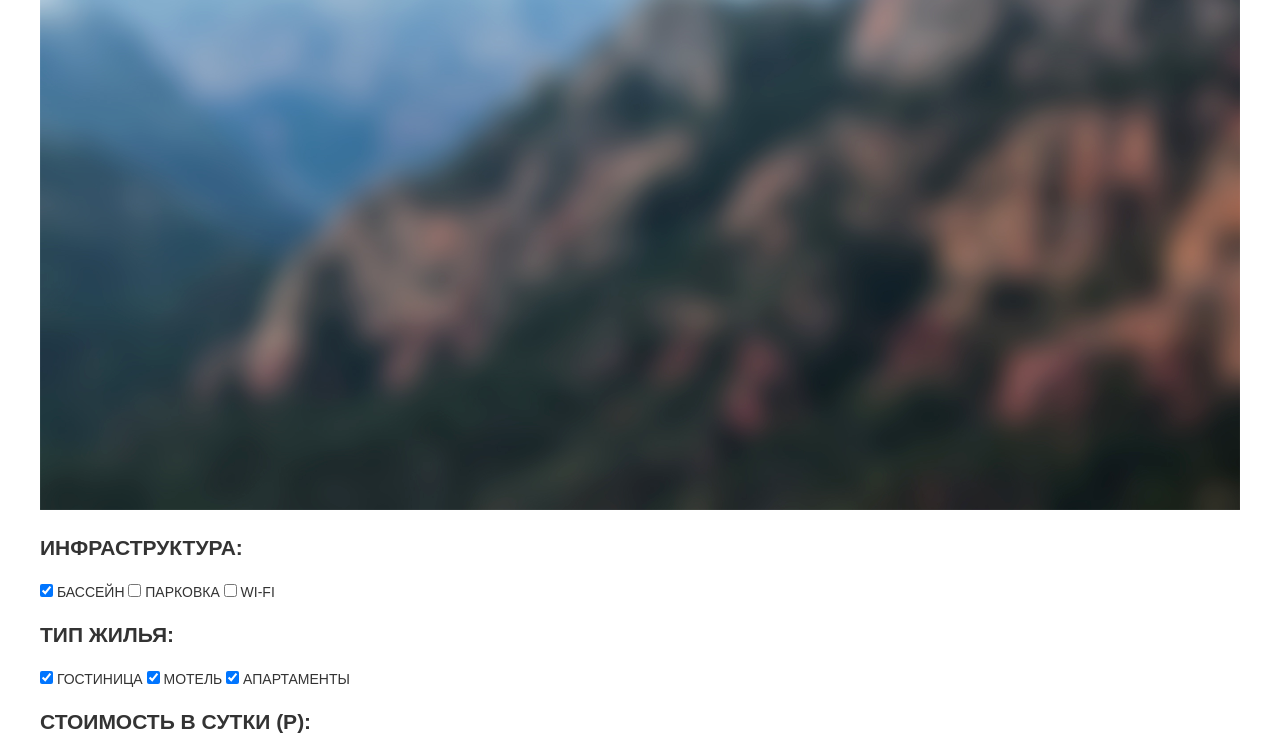
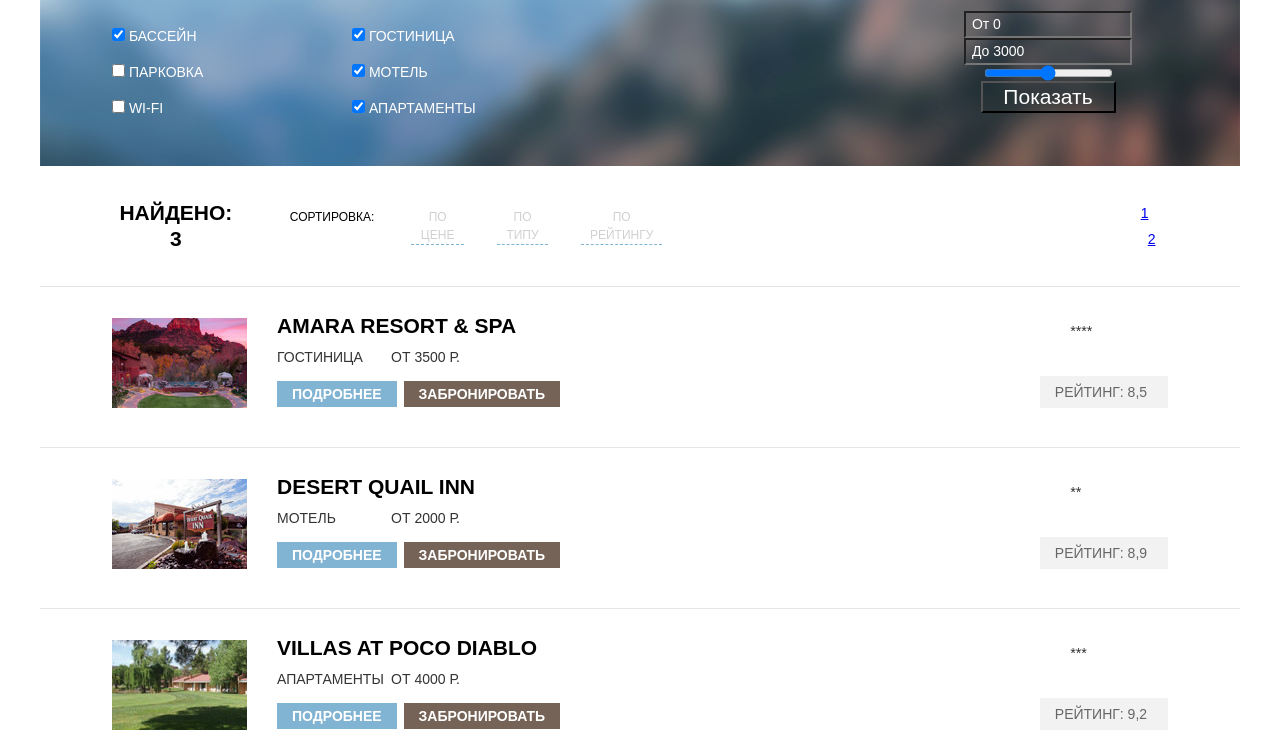
Before and after one commit to BigBlag/184582-sedona, a plain HTML site: page hotels.html in a window 1280 px wide. Shown: the part 108-858 px from the top of the page. Drawn offline with Linux system fonts and the light colour scheme; a web font is replaced by a local one.

Commit message:
Доделал сетки

```diff
--- a/css/style.css
+++ b/css/style.css
@@ -1,89 +1,130 @@
 body {
+	margin: 0;
+	padding: 0;
 	text-transform: uppercase;
+	color: #333333;
 	font-family: 'PT Sans', arial;
 	font-size: 14px;
+	font-weight: normal;
 	line-height: 26px;
-	color: #333333;
-	font-weight: normal;
-	margin: 0;
-	padding: 0;
 
 }
 
-h1 {
-	font-size: 21px;
-	line-height: 26px;
-	color: #000000;
-	font-weight: bold;
-	font-family: 'PT Sans Bold', arial;
+
+
+ul{
+	margin: 0;
+	padding: 0;
 }
 
-h3 {
-	font-size: 30px;
-	line-height: 24px;
+
+
+h1 {
 	color: #000000;
+	font-family: 'PT Sans Bold', arial;
+	font-size: 21px;
 	font-weight: bold;
-	font-family: 'PT Sans Bold', arial;
+	line-height: 26px;
 }
 
-clearfix::after {
-	content:"";
-	display:table;
-	clear: both;
+
+
+h3 {
+	color: #000000;
+	font-family: 'PT Sans Bold', arial;
+	font-size: 30px;
+	font-weight: bold;
+	line-height: 24px;
 }
+
+
 
 .container {
 	width: 1200px;
-	min-height: 56px;
 	margin: 0 auto;
 	background-color: #ffffff;
-
 }
 
+
+
+.main-navigation ul,
+section,
+article,
+footer{
+  	display: flex;
+}
+
+
+
 .main-header {
-	min-height: 56px;
+	position: relative;
+	display: flex;
+	height: 56px;
+	margin-bottom: 0;
 	background-color: #ffffff;
-	margin-bottom: 0;
-	display: flex;
-	justify-content: space-around;
-	flex-wrap: nowrap;
+}
+
+
+
+.main-navigation ul{
+    flex-direction: row;
+    width: 1200px;
+    height: 56px;
 }
 
 
 
 .main-header li {
-	list-style-type: none;
-	display: inline-block;
+  display: block;
+  margin: 0;
+  padding-top: 15px;
+  list-style-type: none;
 }
 
+
+
 .main-header li:first-child {
+    box-sizing: border-box;
 	width: 20%;
-	margin-left: 6%;
+	padding-left: 72px;
 }
+
+
 
 .main-header li:nth-child(2) {
 	width: 20%;
-	margin-right: 14%;
+	margin-right: 240px;
+    text-align: center;
 }
+
+
 
 .main-header li:nth-child(3) {
 	width: 20%;
+    text-align: center;
 }
 
+
+
 .main-header li:last-child {
-	margin-right:6%;
+    box-sizing: border-box;
+  	width: 20%;
+	padding-right: 72px;
+    text-align: right;
 }
 
 
 
 .main-header a {
 	text-decoration: none;
+	color: #000000;
+	font-family: 'PT Sans Bold', arial;
 	font-size: 14px;
+	font-weight: bold;
 	line-height: 26px;
-	color: #000000;
-	font-weight: bold;
-	font-family: 'PT Sans Bold', arial;
 }
+
+
 
 .main-navigation {
 	width: 1200px;
@@ -92,159 +133,184 @@ clearfix::after {
 }
 
 
+
 .header-logo {
-	position: absolute;
+ 	position: absolute;
 	top:0 ;
 	left: 50%;
 	margin-left: -69px;
-	z-index: 999;
-	display: inline-block;
 }
 
+
+
 .intro {
-	display: flex;
-	flex-wrap: wrap;
+  	display: block;
 	width: 1200px;
 	height: 508px;
 	background: url('../img/index-logo.jpg') no-repeat top center;
-	margin-bottom: 60px;
 }
 
 
+
 .intro img:nth-child(1) {
-	margin-top: 76px;
-	margin-left: 371px;
-}
-
-.intro img:nth-child(2) {
-	align-self: flex-end;
+  display: block;
+  width: 458px;
+  margin: 0 auto;
+  padding-top: 76px;
 }
 
 
-.little-city {
-	text-align: center;
+
+.intro img:nth-child(2) {
+
 }
 
+
+
+.little-city {
+  display: block;
+  padding-top: 60px;
+text-align: center;
+}
+
+
+
 .little-city h1{
-	padding: 0 30%;
 	margin:0;
 	margin-bottom: 40px;
+	padding: 0 30%;
 }
+
+
 
 .little-city p {
 	margin-bottom: 59px;
 }
 
+
+
 .feature {
-	display: flex;
 	text-align: center;
 }
 
+
+
 .feature-item {
-	height: 256px;
 	width: 400px;
-	display: flex;
-	flex-direction: column;
+	padding: 45px 0;
 	background-color: #eeeeee;
 }
+
+
 
 .text-only {
 	margin-top: -10px;
 }
+
+
+
 .with-image {
 	color: #ffffff;
 	background-color: #81b3d2;
 }
 
-.feature-item h2 {
-	justify-content: center;
-	align-self: center;
-	padding: 0 31%;
-	margin-top: 55px;
+
+
+.feature-image{
+ 	width: 800px;
 }
 
-.feature-item span {
+
+
+.services {
+	text-align: center;
+}
+
+
+
+.services-item {
+	display: flex;
+	flex-direction: column;
+	width: 400px;
+	height: 331px;
+}
+
+
+
+.services-item img {
+	padding-top: 61px;
+	margin-bottom: 15px;
 	justify-content: center;
 	align-self: center;
 }
 
-.feature-item p {
-	justify-content: center;
-	align-self: center;
-	padding: 0 10%;
-	margin-bottom: 56px;
-}
 
-.services {
-	display: flex;
-	text-align: center;
-}
-
-.services-item {
-	height: 331px;
-	width: 400px;
-	display: flex;
-	flex-direction: column;
-}
-
-.services-item img {
-	justify-content: center;
-	align-self: center;
-	margin-top: 61px;
-	margin-bottom: 15px;
-}
 
 .services-item h2 {
 	margin-bottom: 10px;
 }
 
+
+
 .services-item p {
+	margin-bottom: 56px;
+	padding: 0 10%;
 	justify-content: center;
-	align-self: center;
-	padding: 0 10%;
-	margin-bottom: 56px;;
+	align-self: center;;
 }
+
+
 
 .interest {
 	display: flex;
+	min-height: 291px;
 	flex-wrap: wrap;
-	min-height: 291px;
 }
 
+
+
 .interest h3 {
+	margin-top: 59px;
 	padding: 0 451px;
-	margin-top: 59px;
 	text-align: center;
 }
 
+
+
 .interest p {
+	margin-top: 0;
+	margin-bottom: 56px;
 	padding: 0 33.5%;
 	text-align: center;
-	margin-bottom: 56px;
-	margin-top: 0;
 }
 
+
+
 .interest a {
+	margin: auto;
+	padding: 35px 140px;
 	text-decoration: none;
+	color: #ffffff;
+	background-color: #766357;
+	font-family: 'PT Sans Bold', arial;
 	font-size: 21px;
+	font-weight: bold;
 	line-height: 26px;
-	color: #ffffff;
-	font-weight: bold;
-	font-family: 'PT Sans Bold', arial;
-	background-color: #766357;
-	padding: 35px 140px;
-	margin: auto;
 	justify-content: center;
 	align-self: center;
 }
 
+
+
 .map  label, .map input[type="text"] {
+	color: #000000;
+	font-family: 'PT Sans Bold', arial;
 	font-size: 14px;
+	font-weight: bold;
 	line-height: 26px;
-	color: #000000;
-	font-weight: bold;
-	font-family: 'PT Sans Bold', arial;
 }
+
+
 
 .map {
 	display: flex;
@@ -254,76 +320,83 @@ clearfix::after {
 	background: url('../img/map.png') no-repeat top center;
 }
 
+
+
 .map form {
 	display: flex;
 	flex-direction: column;
+	min-height: 395px;
+	margin: 0 auto;
+	padding: 0 53px;
+	background-color: #ffffff;
 	justify-content: space-between;
 	align-items: center;
-	padding: 0 53px;
-	background-color: #ffffff;
-	min-height: 395px;
-	margin: 0 auto;
 
 }
 
-.map label {
-}
 
 
 .map input[type="text"]:nth-child(1) {
 	width: 346px;
+	min-height: 38px;
 	margin-left:22px;
+	border: none;
+	outline: none;
 	background-color: #f2f2f2;
-	border: none;
-	min-height: 38px;
-	outline: none;
 }
+
+
 
 .map input[type="text"]:nth-child(2) {
 	width: 40px;
+	min-height: 38px;
+	margin-right:-4px;
 	margin-left:-4px;
-	margin-right:-4px;
+	text-align: center;
+	border: none;
+	outline: none;
 	background-color: #f2f2f2;
-	border: none;
-	min-height: 38px;
-	text-align: center;
-	outline: none;
 }
+
+
+
 .map input[type="submit"] {
-	background-color: #81b3d2;
+	min-width: 460px;
+	min-height: 58px;
+	margin-bottom: 55px;
 	color: #ffffff;
 	border: none;
+	background-color: #81b3d2;
+	font-family: 'PT Sans Bold', arial;
 	font-size: 21px;
+	font-weight: bold;
 	line-height: 26px;
-	font-weight: bold;
-	font-family: 'PT Sans Bold', arial;
-	min-height: 58px;
-	min-width: 460px;
-	margin-bottom: 55px;
 }
 
+
+
 .map input[type="button"] {
+	min-width: 40px;
+	min-height: 40px;
 	margin: 0 0;
+	color: #a9a9a9;
 	border: 0;
 	background-color: #f2f2f2;
-	min-width: 40px;
-	min-height: 40px;
-	color: #a9a9a9;
 }
+
 
 
 .map input[type="button"]:nth-child(1) {
 	margin-left: 40px;
 }
 
+
+
 .map input[type="button"]:nth-child(2) {
 	margin-right: 50px;
 }
 
 
-#date {
-	margin-top: 55px;
-}
 
 .num-enter {
 	display: flex;
@@ -332,43 +405,317 @@ clearfix::after {
 }
 
 
+
 .main-footer {
-	display: flex;
-	justify-content: space-around;
-	align-items: center;
-	flex-wrap: nowrap;
-	min-height: 121px;
+  padding: 30px 0;
+  text-align: center;
+  align-items: center;
 }
+
+
+
+.inst,
+.footer-social,
+.footer-copyright{
+  width: 400px;
+}
+
+
 
 .inst  a{
 	text-decoration: none;
 	color: #000000;
+	font-family: 'PT Sans Bold', arial;
 	font-size: 21px;
+	font-weight: bold;
 	line-height: 26px;
-	font-weight: bold;
-	font-family: 'PT Sans Bold', arial;
-}
-
-.social-btn {
-	background-color: #81b3d2;
-	min-height: 46px;
-	min-width: 46px;
-}
-
-
-.footer-copyright a {
-	text-decoration: none;
-	color: #000000;
-	font-size: 14px;
-	line-height: 26px;
-	font-weight: normal;
-	font-family: 'PT Sans Regilar', arial;
-	margin-right: 9px;
-	background: url('...img/htmlacademy.png') no-repeat right 9px;
 }
 
 
 
-.social-btn-tw, .social-btn-fb {
+.social-btn {
+	min-width: 46px;
+	min-height: 46px;
+	background-color: #81b3d2;
+}
+
+
+
+.footer-copyright a {
+	margin-right: 9px;
+	text-decoration: none;
+	color: #000000;
+	background: url('...img/htmlacademy.png') no-repeat right 9px;
+	font-family: 'PT Sans Regilar', arial;
+	font-size: 14px;
+	font-weight: normal;
+	line-height: 26px;
+}
+
+
+
+.social-btn-tw,
+.social-btn-fb {
 	margin-right: 6px;
 }
+
+
+
+.filter form {
+	display: flex;
+	width: 1200px;
+	height: 218px;
+	background: url('../img/filter-background.png') no-repeat top center;
+}
+
+
+
+.filter h2{
+	color: #ffffff;
+	font-family: 'PT Sans Bold', arial;
+	font-size: 16px;
+	font-weight: bold;
+	line-height: 21px;
+}
+
+
+
+.filter label{
+	color: #ffffff;
+	font-family: 'PT Sans Regular', arial;
+	font-size: 14px;
+	font-weight: normal;
+	line-height: 21px;
+}
+
+
+.filter div {
+	display: flex;
+	flex-direction: column;
+	padding-top: 15px;
+}
+
+.infr {
+	width: 240px;
+	padding-left: 72px ;
+}
+
+.house-type {
+	width: 240px;
+}
+
+.cost {
+	width: 240px;
+	padding-left: 336px;
+	padding-right: 72px;
+	align-items: center;
+}
+
+.infr label,
+.house-type label {
+	padding-top: 15px;
+}
+
+.cost input[type="text"] {
+	width: 160px;
+	color: #ffffff;
+	font-family: 'PT Sans Regular', arial;
+	font-size: 14px;
+	font-weight: normal;
+	line-height: 21px;
+	background-color: rgba(0, 0, 0, 0);
+
+}
+
+
+
+.cost input[type="submit"] {
+	width: 135px;
+	color: #ffffff;
+	font-family: 'PT Sans Regular', arial;
+	font-size: 21px;
+	font-weight: normal;
+	line-height: 26px;
+	background-color: rgba(0, 0, 0, 0);
+}
+
+
+
+.sort {
+	display: flex;
+	padding-top: 34px;
+	padding-bottom: 34px;
+	padding-right: 72px;
+	padding-left: 72px;
+	text-align: center;
+	align-items: center;
+	border-bottom: 1px solid #e5e5e5;
+}
+
+
+.sort div:nth-child(1) {
+	color: #000000;
+	font-family: 'PT Sans Bold', arial;
+	font-size: 21px;
+	font-weight: bold;
+	line-height: 26px;
+	margin-right: 50px;
+}
+
+
+
+.sort div:nth-child(2) {
+	color: #000000;
+	font-family: 'PT Sans Regular', arial;
+	font-size: 12px;
+	font-weight: normal;
+	line-height: 18px;
+	display: flex;
+}
+
+
+
+.sort div:nth-child(2) span {
+	margin-right: 37px;
+}
+
+
+.sort div:nth-child(2) a {
+	margin-right: 33px;
+}
+
+.sort div:nth-child(2)  {
+	margin-right: 440px;
+}
+
+.sort div:nth-child(3) a:first-child{
+	margin-right: 14px;
+}
+
+
+
+.results {
+	display: flex;
+	flex-direction: column;
+}
+
+.result {
+	display: flex;
+	padding-left: 72px;
+	padding-right: 72px;
+	padding-top: 31px;
+	padding-bottom: 31px;
+	border-bottom: 1px solid #e5e5e5;
+}
+
+
+
+.result-info {
+	display: flex;
+	width: 400px;
+	margin-bottom: 0;
+}
+
+.hotel-name  h1{
+	margin-top: -5px;
+	margin-bottom: 5px;
+}
+
+
+
+
+.rating {
+	width: 100px;
+	align-content: flex-end;
+}
+
+
+.hotel-name  a{
+	text-decoration: none;
+	color: #000000;
+	font-family: 'PT Sans Bold', arial;
+	font-size: 21px;
+	font-weight: bold;
+	line-height: 26px;
+}
+
+
+
+.img-result {
+	padding-right: 30px;
+}
+
+
+
+.result-info {
+	display: flex;
+	flex-direction: column;
+}
+
+
+.info {
+	width: 183px;
+	display: flex;
+	justify-content: space-between;
+}
+
+.reservation {
+	padding-top: 11px;
+}
+
+.reservation a:first-child,
+.reservation a:last-child {
+	color: #ffffff;
+	text-decoration: none;
+	font-family: 'PT Sans Bold', arial;
+	font-size: 14px;
+	font-weight: bold;
+	line-height: 21px;
+	padding: 5px 15px;
+}
+
+
+.reservation a:first-child {
+	background-color: #81b3d2;
+	margin-right: 3px;
+}
+
+
+
+.reservation a:last-child {
+	background-color: #766357;
+}
+
+
+
+.rating {
+	padding-left: 400px;
+	display: flex;
+	flex-direction: column;
+}
+
+
+.rating div{
+	background-color: #f2f2f2;
+	padding: 3px 15px;
+	margin-left: -30px;
+	margin-top: 32px;
+
+
+}
+
+.rating span {
+	color: #666666;
+	font-family: 'PT Sans Regular', arial;
+	font-size: 14px;
+	font-weight: normal;
+	line-height: 21px;
+}
+
+
+
+.sort-type {
+	color: #d0d0d0;
+	text-decoration: none;
+	border-bottom: 1px dashed #81b3d2;
+}
--- a/hotels.html
+++ b/hotels.html
@@ -24,8 +24,9 @@
 	    </div>
 	  </header>
 	  <section class="filter">
-	    <img src="img/filter-background.png" width="1200px" height="562px" alt="filter-background">
+	    <!--<img src="img/filter-background.png" width="1200px" height="218px" alt="filter-background">-->
 	    <form action="#" method="get">
+	      <div class ="infr">
 	        <h2>Инфраструктура:</h2>
 	        <label>
 	          <input type="checkbox" name="swim" checked> Бассейн
@@ -36,6 +37,8 @@
 	        <label>
 	          <input type="checkbox" name="wifi"> WI-FI
 	        </label>
+	      </div>
+	      <div class="house-type">
 	        <h2>Тип жилья:</h2>
 	        <label>
 	          <input type="checkbox" name="hotel" checked> Гостиница
@@ -46,15 +49,14 @@
 	        <label>
 	          <input type="checkbox" name="apartments" checked> Апартаменты
 	        </label>
+	      </div>
+	      <div class="cost">
             <h2>Стоимость в сутки (Р):</h2>
-          <label>
-            От <input type="text" name="min-cost" value="0">
-          </label>
-          <label>
-            До <input type="text" name="max-cost" value="3000">
-          </label>
+            <input type="text" name="min-cost" value=" От 0">
+            <input type="text" name="max-cost" value=" До 3000">
             <input type="range" name="toggle">
-          <input type="submit" value="show" value="Показать">
+            <input type="submit" name="show" value="Показать">
+          </div>
 	    </form>
 	  </section>
 	  <section class="sort">
@@ -62,14 +64,14 @@
 	      <span>Найдено: 3</span>
 	    </div>
 	    <div>
-	      <span>Сортировка</span>
-	      <a href="#">По цене</a>
-	      <a href="#">По типу</a>
-	      <a href="#">По рейтингу</a>
+	      <span>Сортировка:</span>
+	      <a href="#" class="sort-type">По цене</a>
+	      <a href="#" class="sort-type">По типу</a>
+	      <a href="#" class="sort-type">По рейтингу</a>
 	    </div>
 	    <div>
-	      <a href="#"></a>
-	      <a href="#"></a>
+	      <a href="#">1</a>
+	      <a href="#">2</a>
 	    </div>
 	  </section>
 	  <section class="results">
@@ -78,19 +80,21 @@
 	        <img src="img/hotel.jpg" height="90px" width="135px" alt="Hotel">
           </div>
           <div class="result-info">
+            <div class="hotel-name">
               <h1><a href="#">Amara resort &#38; spa</a></h1>
+             </div>
             <div class="info">
               <span>Гостиница</span>
-              <a href="#">Подробнее</a>
+              <span>От 3500 Р.</span>
             </div>
             <div class="reservation">
-              <span>От 3500 Р.</span>
+              <a href="#">Подробнее</a>
               <a href="#">Забронировать</a>
             </div>
           </div>
           <div class="rating">
-            <i></i>
-            <span>Рейтинг: 8,5</span>
+            <i>****</i>
+            <div><span>Рейтинг: 8,5</span></div>
           </div>
 	    </article>
 	    <article class="result">
@@ -98,19 +102,21 @@
 	        <img src="img/motel.jpg" height="90px" width="135px" alt="Motel">
           </div>
           <div class="result-info">
+            <div class="hotel-name">
             	<h1><a href="#">Desert Quail Inn</a></h1>
+            </div>
             <div class="info">
               <span>Мотель</span>
-              <a href="#">Подробнее</a>
+              <span>От 2000 Р.</span>
             </div>
             <div class="reservation">
-              <span>От 2000 Р.</span>
+              <a href="#">Подробнее</a>
               <a href="#">Забронировать</a>
             </div>
           </div>
           <div class="rating">
-            <i></i>
-            <span>Рейтинг: 8,9</span>
+            <i>**</i>
+            <div><span>Рейтинг: 8,9</span></div>
           </div>
 	    </article>
 	    <article class="result">
@@ -118,19 +124,21 @@
 	        <img src="img/apartment.jpg" height="90px" width="135px" alt="Apartment">
           </div>
           <div class="result-info">
+            <div class="hotel-name">
             	<h1><a href="#">Villas at poco diablo</a></h1>
+            </div>
             <div class="info">
               <span>Апартаменты</span>
-              <a href="#">Подробнее</a>
+              <span>От 4000 Р.</span>
             </div>
             <div class="reservation">
-              <span>От 4000 Р.</span>
+              <a href="#">Подробнее</a>
               <a href="#">Забронировать</a>
             </div>
           </div>
           <div class="rating">
-            <i></i>
-            <span>Рейтинг: 9,2</span>
+            <i>***</i>
+            <div><span>Рейтинг: 9,2</span></div>
           </div>
 	    </article>
 	  </section>
```
Also changed, not shown: index.html (+18 -11 lines). Lines whose indentation alone changed are shown as unchanged.
